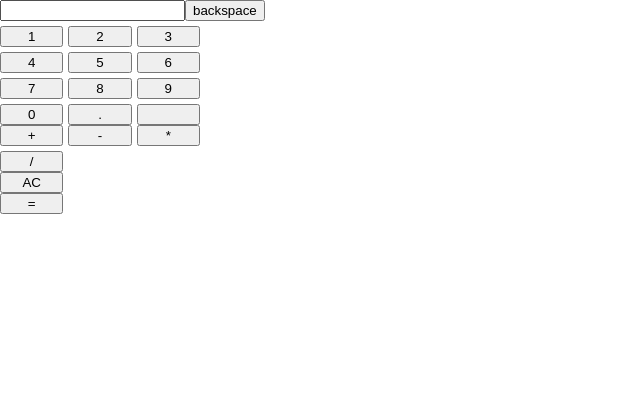
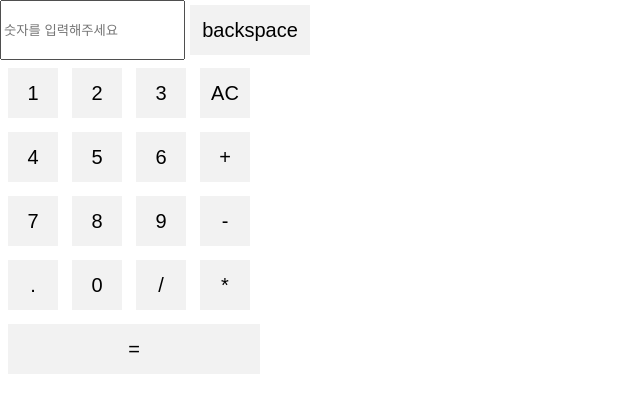
Before and after one commit to hyunjun9788/react-calculator-prac, a React (Create React App) app: page / in a window 1280 px wide. Shown: the top 412 px of the page, without its empty margins (0-640 px from the left). Built offline with nearby package versions, Linux system fonts and the light colour scheme; the HTML template or start-up script is replaced by a standard one.

Commit message:
chore: 불필요 코드 제거 및 변수명 수정

```diff
--- a/src/App.css
+++ b/src/App.css
@@ -1,12 +1,6 @@
-input {
-  margin-bottom: 5px;
-}
-
-.container {
-  display: flex;
-  flex-direction: column;
-  width: 200px;
-}
-.input-btn {
+.header {
   display: flex;
 }
+.header .backspace {
+  width: 120px;
+}
--- a/src/App.js
+++ b/src/App.js
@@ -1,127 +1,195 @@
 import './App.css';
 import React, { useState } from 'react';
-import CalculatorBtn from './components/CalculatorBtn';
-import InputBtn from './components/InputBtn';
+import Button from './components/Button';
+import './components/Button.css';
+
 function App() {
-  const [
-    currentValue,
-    setCurrentValue,
-  ] = useState('');
-  const [
-    storedNumber,
-    setStoredNumber,
-  ] = useState(null);
-  const [operator, setOperator] =
-    useState('');
+  const [currentValue, setCurrentValue] = useState('');
+  const [firstInputValue, setfirstInputValue] =
+    useState(null);
+  const [operator, setOperator] = useState('');
 
-  const onClickNumber = (number) => {
-    if (currentValue.length < 3) {
+  const limitedInputLength = 3;
+  const onClickNumber = (num) => {
+    if (currentValue.length < limitedInputLength) {
       const newInput =
         currentValue === '0'
-          ? number
-          : currentValue + number;
+          ? `${num}`
+          : `${currentValue}${num}`;
       setCurrentValue(newInput);
     }
   };
-  const onClickOperator = (
-    operatorBtn
-  ) => {
+
+  const onClickDot = () => {
+    if (currentValue.length < limitedInputLength) {
+      const newInput =
+        currentValue === '0' ? '.' : currentValue + '.';
+      setCurrentValue(newInput);
+    }
+  };
+
+  const onClickOperator = (operatorValue) => {
     if (currentValue !== '') {
-      setStoredNumber(currentValue);
+      setfirstInputValue(currentValue);
       setCurrentValue('');
-      setOperator(operatorBtn);
+      setOperator(operatorValue);
     }
   };
   const onClickReset = () => {
     setCurrentValue('0');
   };
 
-  const onClickBackspace = (number) => {
-    const newInput = currentValue.slice(
-      0,
-      -1
-    );
+  const onClickBackspace = () => {
+    const newInput = currentValue.slice(0, -1);
     setCurrentValue(newInput);
   };
   const onClickResult = () => {
     if (
-      storedNumber !== null &&
+      firstInputValue !== null &&
       operator !== '' &&
       currentValue !== ''
     ) {
-      const num1 = parseFloat(
-        storedNumber
-      );
-      const num2 = parseFloat(
-        currentValue
-      );
+      const num1 = parseFloat(firstInputValue);
+      const num2 = parseFloat(currentValue);
 
-      let result = 0;
-      if (operator === '+') {
-        result = num1 + num2;
-      } else if (operator === '-') {
-        result = num1 - num2;
-      } else if (operator === '*') {
-        result = num1 * num2;
-      } else if (operator === '/') {
-        result = num1 / num2;
-      }
+      const operators = {
+        '+': num1 + num2,
+        '-': num1 - num2,
+        '*': num1 * num2,
+        '/': num1 / num2,
+      };
+      const result = Math.floor(
+        operators[operator]
+      ).toString();
 
-      setCurrentValue(
-        Math.floor(result).toString()
-      );
-      setStoredNumber(null);
+      setCurrentValue(result);
+      setfirstInputValue(null);
       setOperator(null);
     }
   };
 
-  const numberBtns = [
-    '1',
-    '2',
-    '3',
-    '4',
-    '5',
-    '6',
-    '7',
-    '8',
-    '9',
-    '0',
-    '.',
-    '',
-  ];
-  const operatorBtns = [
-    '+',
-    '-',
-    '*',
-    '/',
-  ];
-  const reset = ['AC'];
-  const result = ['='];
   //
   return (
     <div className="container">
-      <InputBtn
-        value={currentValue}
-        onClick={onClickBackspace}
-        className="input-btn"
-      />
-      <CalculatorBtn
-        className="number-btn"
-        buttons={numberBtns}
-        onClick={onClickNumber}
-      />
-      <CalculatorBtn
-        buttons={operatorBtns}
-        onClick={onClickOperator}
-      />
-      <CalculatorBtn
-        buttons={reset}
-        onClick={onClickReset}
-      />
-      <CalculatorBtn
-        buttons={result}
-        onClick={onClickResult}
-      />
+      {/* input + backspace */}
+      <div className="header">
+        <input
+          type="text"
+          placeholder="숫자를 입력해주세요"
+          readOnly
+          value={currentValue}
+        />
+
+        <Button
+          className="backspace"
+          onClick={onClickBackspace}
+        >
+          backspace
+        </Button>
+      </div>
+
+      {/* table */}
+      <table>
+        <tbody>
+          <tr>
+            <td>
+              <Button onClick={() => onClickNumber(1)}>
+                1
+              </Button>
+            </td>
+            <td>
+              <Button onClick={() => onClickNumber(2)}>
+                2
+              </Button>
+            </td>
+            <td>
+              <Button onClick={() => onClickNumber(3)}>
+                3
+              </Button>
+            </td>
+            <td>
+              <Button onClick={onClickReset}>AC</Button>
+            </td>
+          </tr>
+          <tr>
+            <td>
+              <Button onClick={() => onClickNumber(4)}>
+                4
+              </Button>
+            </td>
+            <td>
+              <Button onClick={() => onClickNumber(5)}>
+                5
+              </Button>
+            </td>
+            <td>
+              <Button onClick={() => onClickNumber(6)}>
+                6
+              </Button>
+            </td>
+            <td>
+              <Button onClick={() => onClickOperator('+')}>
+                +
+              </Button>
+            </td>
+          </tr>
+          <tr>
+            <td>
+              <Button onClick={() => onClickNumber(7)}>
+                7
+              </Button>
+            </td>
+            <td>
+              <Button onClick={() => onClickNumber(8)}>
+                8
+              </Button>
+            </td>
+            <td>
+              <Button onClick={() => onClickNumber(9)}>
+                9
+              </Button>
+            </td>
+            <td>
+              <Button onClick={() => onClickOperator('-')}>
+                -
+              </Button>
+            </td>
+          </tr>
+          <tr>
+            <td>
+              <Button onClick={onClickDot}>.</Button>
+            </td>
+            <td>
+              <Button onClick={() => onClickNumber(0)}>
+                0
+              </Button>
+            </td>
+            <td>
+              <Button onClick={() => onClickOperator('/')}>
+                /
+              </Button>
+            </td>
+            <td>
+              <Button onClick={() => onClickOperator('*')}>
+                *
+              </Button>
+            </td>
+          </tr>
+          <tr>
+            <td colSpan="4">
+              <Button
+                className="result-btn"
+                onClick={onClickResult}
+              >
+                =
+              </Button>
+            </td>
+            <td></td>
+            <td></td>
+            <td></td>
+          </tr>
+        </tbody>
+      </table>
     </div>
   );
 }
--- a/src/components/Button.css
+++ b/src/components/Button.css
@@ -12,3 +12,7 @@
 .calculator-button:hover {
   background-color: #ddd;
 }
+
+.result-btn {
+  width: 100%;
+}
--- a/src/components/Button.js
+++ b/src/components/Button.js
@@ -1,10 +1,11 @@
 import React from 'react';
 
-function Button({ onClick, children }) {
+function Button({ onClick, children, className }) {
   return (
     <button
-      className="calculator-button"
+      className={`calculator-button ${className}`}
       onClick={onClick}
+      type="button"
     >
       {children}
     </button>
--- a/src/components/CalculatorBtn.css
+++ /dev/null
@@ -1,9 +0,0 @@
-.calculator-btn-container {
-  display: grid;
-  grid-template-columns: repeat(3, 1fr);
-  grid-gap: 5px;
-  grid-column-gap: 5px;
-  max-width: 240px;
-  margin: 0 auto;
-  width: 100%;
-}
--- a/src/components/CalculatorBtn.js
+++ /dev/null
@@ -1,22 +0,0 @@
-import React from 'react';
-import Button from './Button';
-import './CalculatorBtn.css';
-function CalculatorBtn({
-  buttons,
-  onClick,
-}) {
-  return (
-    <div className="calculator-btn-container">
-      {buttons.map((value) => (
-        <Button
-          key={value}
-          onClick={() => onClick(value)}
-        >
-          {value}
-        </Button>
-      ))}
-    </div>
-  );
-}
-
-export default CalculatorBtn;
--- a/src/components/InputBtn.js
+++ /dev/null
@@ -1,19 +0,0 @@
-import React from 'react';
-
-function InputBtn({ value, onClick }) {
-  return (
-    <div className="input-btn">
-      <input
-        type="text"
-        value={value}
-      />
-      <input
-        type="button"
-        onClick={onClick}
-        value="backspace"
-      />
-    </div>
-  );
-}
-
-export default InputBtn;
```
Also changed, not shown: src/FirstRow.js (added, +13 -0 lines), .eslintrc.json, 1 other file (tests, documents, lock files or other folders).
